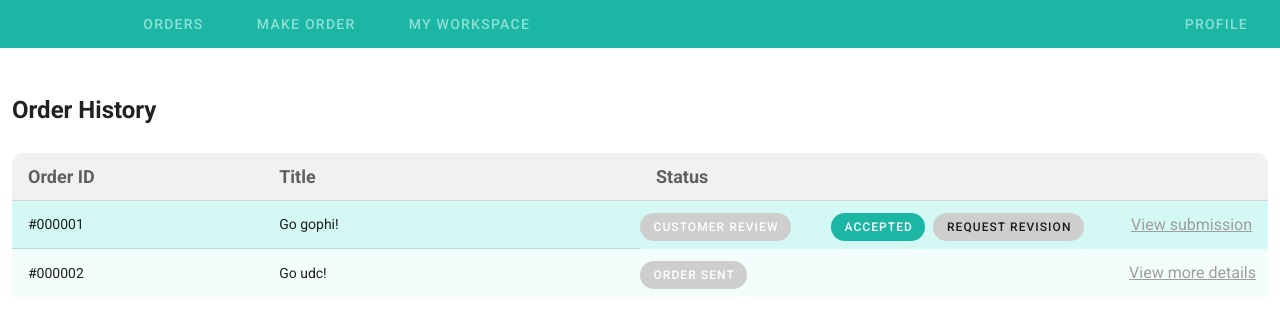
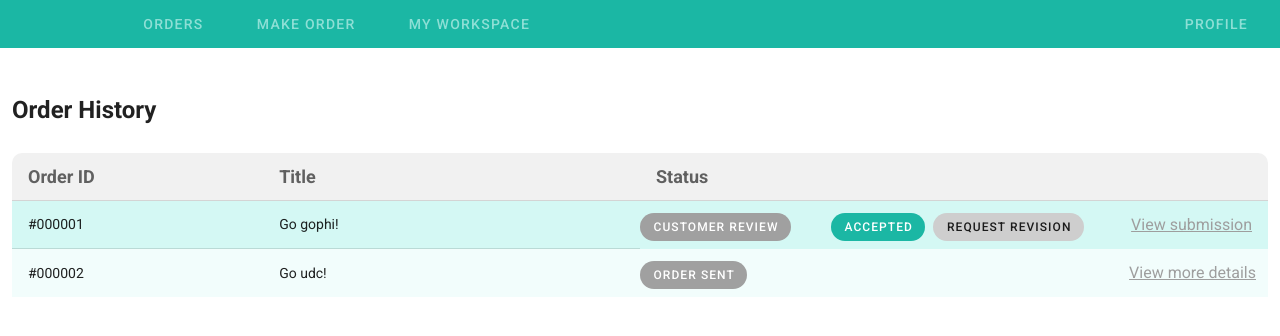
Before and after one commit to upside-down-cubes/gophi-frontend, a Vue app: page /my_orders in a window 1280 px wide. Shown: the top 336 px of the page. Built offline with nearby package versions, Linux system fonts and the light colour scheme.

Commit message:
changed some colors

```diff
--- a/src/components/customer/CustomerOrder.vue
+++ b/src/components/customer/CustomerOrder.vue
@@ -30,7 +30,7 @@
                   rounded
                   small
                   elevation="0"
-                  color="#CECECE"
+                  color="#A0A0A0"
                   class="white--text mt-3"
                 >
                   Customer review
@@ -61,7 +61,7 @@
                   rounded
                   small
                   elevation="0"
-                  color="#CECECE"
+                  color="#A0A0A0"
                   class="white--text mt-3"
                 >
                  Order sent
--- a/src/components/customer/MakeOrder.vue
+++ b/src/components/customer/MakeOrder.vue
@@ -98,6 +98,7 @@
                   <span>Audio language</span>
                   <v-autocomplete
                     color="#13B8A4"
+                    item-color="teal accent-4"
                     style="background-color: white"
                     clearable
                     outlined
@@ -186,6 +187,7 @@
                   <v-autocomplete
                     outlined
                     color="#13B8A4"
+                    item-color="teal accent-4"
                     style="background-color: white"
                     clearable
                     v-model="levelOfLangInput"
@@ -201,6 +203,7 @@
                   <v-autocomplete
                     outlined
                     color="#13B8A4"
+                    item-color="teal accent-4"
                     style="background-color: white"
                     clearable
                     v-model="categoryInput"
--- a/src/components/translator/TranslatorWorkspace.vue
+++ b/src/components/translator/TranslatorWorkspace.vue
@@ -212,12 +212,14 @@
                   v-model="sub.start"
                   type="time"
                   dense
+                  color="#13B8A4"
                   hide-details
                   style="font-size: 12px; margin: unset"
                 ></v-text-field>
                 <v-text-field
                   v-model="sub.end"
                   type="time"
+                  color="#13B8A4"
                   dense
                   hide-details
                   style="font-size: 12px; margin: unset"
--- a/src/css/index.css
+++ b/src/css/index.css
@@ -70,3 +70,7 @@
 input:-webkit-autofill {
     -webkit-background-clip: text;
 }
+
+input[type="date"]::-webkit-calendar-picker-indicator {
+    background-color: #1bb7a4;
+}
```
